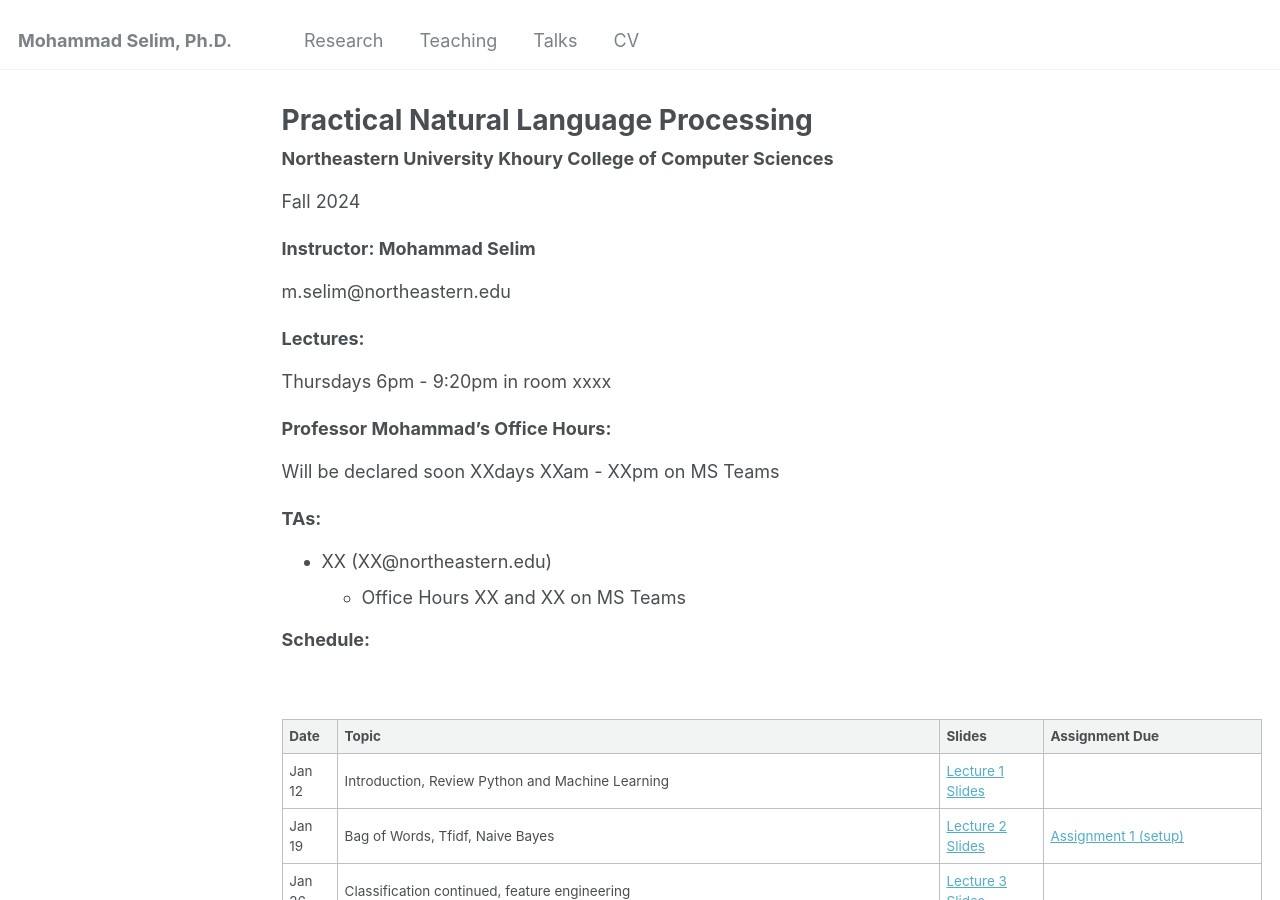
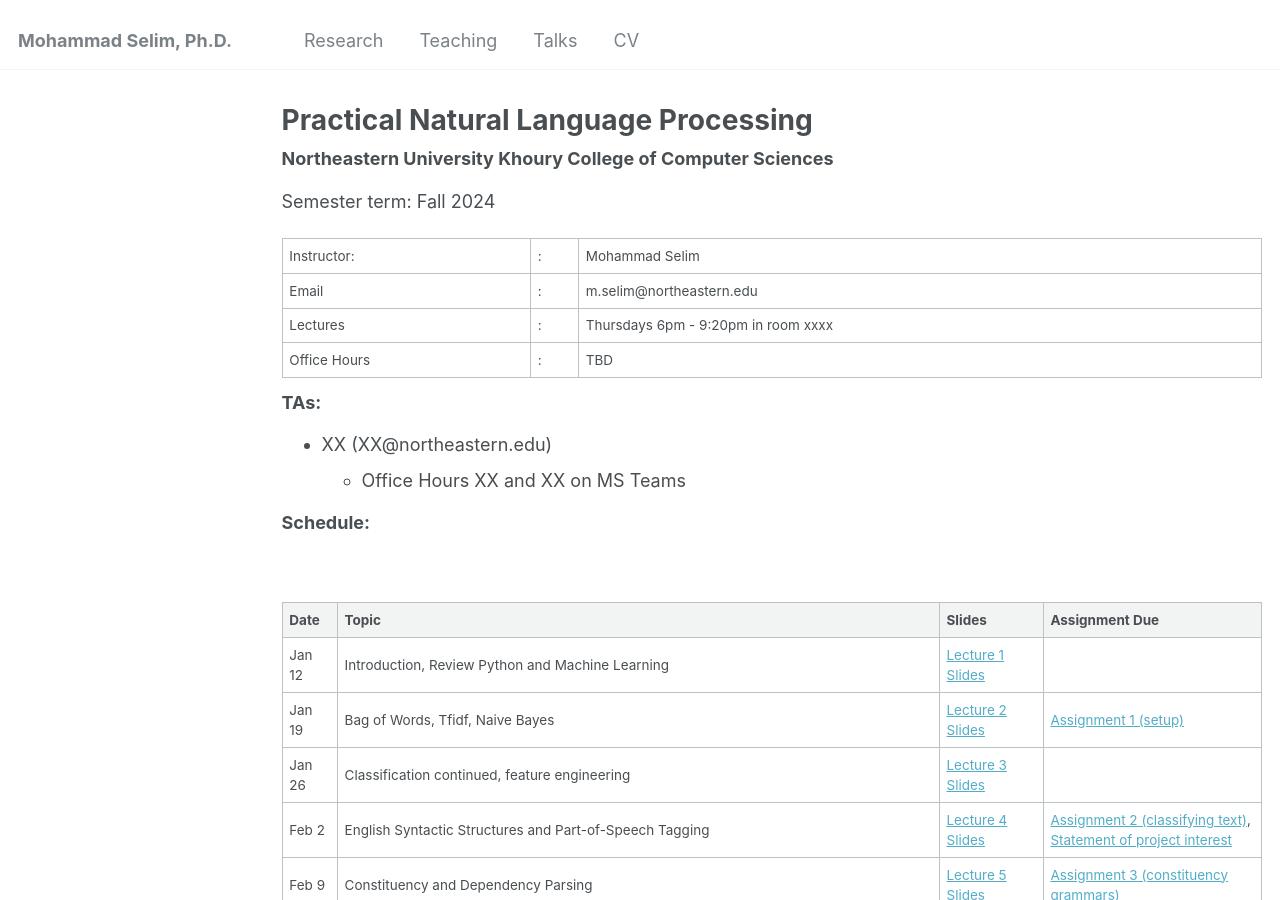
Before and after one commit to selimmd/selimmd.github.io, a Jekyll site: the page built from _teaching/nlp2024.md, in a window 1280 px wide and 900 px high. Built offline with Jekyll 4.4.1, drawn with Linux system fonts in a browser that asks for light colours.

Commit message:
Update nlp2024.md

```diff
--- a/_teaching/nlp2024.md
+++ b/_teaching/nlp2024.md
@@ -14,20 +14,13 @@ h2, h3, h4, h5, h6 {margin: 0;}
 
 
 ### Northeastern University Khoury College of Computer Sciences
+Semester term: Fall 2024
 
-Fall 2024
+|Instructor:     |:| Mohammad Selim |
+| Email          |:| m.selim@northeastern.edu |
+| Lectures       |:| Thursdays 6pm - 9:20pm in room xxxx |
+| Office Hours   |:| TBD |
 
-### Instructor: Mohammad Selim
-
-m.selim@northeastern.edu
-
-### Lectures:
-
-Thursdays 6pm - 9:20pm in room xxxx
-
-### Professor Mohammad's Office Hours:
-
-Will be declared soon XXdays XXam - XXpm on MS Teams
 
 ### TAs:
 - XX (XX@northeastern.edu)
```
